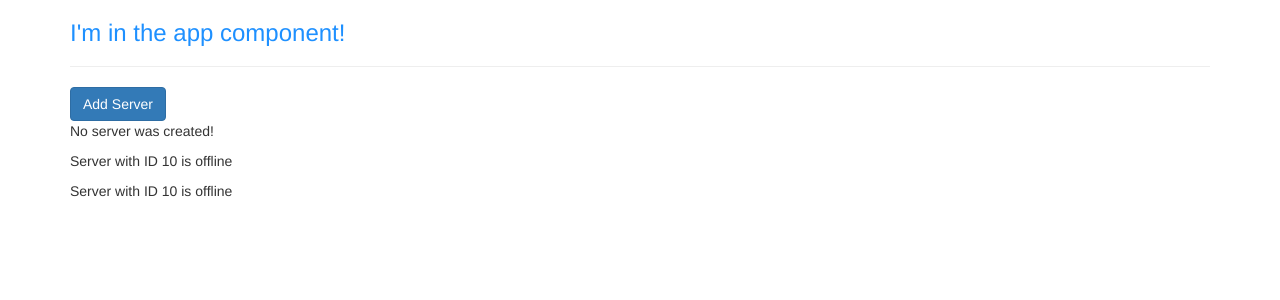
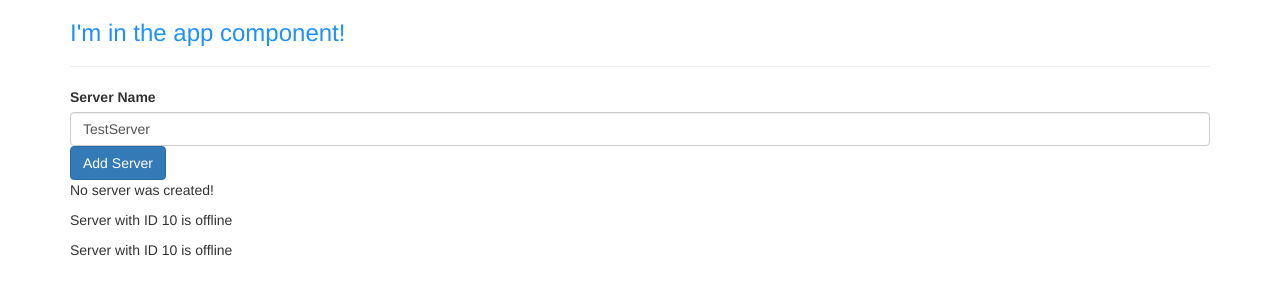
Before and after one commit to bertrbrts/UdemyAngularTraining, an Angular app: page / in a window 1280 px wide. Shown: the top 300 px of the page. Built offline with nearby package versions, Linux system fonts and the light colour scheme.

Commit message:
finishing data binding module

```diff
--- a/src/app/app.module.ts
+++ b/src/app/app.module.ts
@@ -1,5 +1,6 @@
 import { NgModule } from '@angular/core';
 import { BrowserModule } from '@angular/platform-browser';
+import { FormsModule } from '@angular/forms';
 
 import { AppComponent } from './app.component';
 import { ServerComponent } from './server/server.component';
@@ -12,7 +13,8 @@
     ServersComponent
   ],
   imports: [
-    BrowserModule
+    BrowserModule,
+    FormsModule
   ],
   providers: [],
   bootstrap: [AppComponent]
--- a/src/app/servers/servers.component.html
+++ b/src/app/servers/servers.component.html
@@ -1,3 +1,7 @@
+<label>Server Name</label>
+<!-- <input type="text" class="form-control" (input)="onUpdateServerName($event)"> -->
+<input type="text" class="form-control" [(ngModel)]="serverName">
+<!-- <p>{{ serverName }}</p> -->
 <button class="btn btn-primary"
         [disabled]="!allowNewServer"
         (click)="onCreateServer()">Add Server</button>
--- a/src/app/servers/servers.component.ts
+++ b/src/app/servers/servers.component.ts
@@ -8,6 +8,7 @@
 export class ServersComponent implements OnInit {
   allowNewServer = false;
   serverCreationStatus = 'No server was created!';
+  serverName = 'TestServer';
 
   constructor() {
       setTimeout(() => {
@@ -19,6 +20,10 @@
   }
 
   onCreateServer(){
-    this.serverCreationStatus = 'Server was created';
+    this.serverCreationStatus = 'Server was created!  Name is ' + this.serverName;
+  }
+
+  onUpdateServerName(event: any){
+    this.serverName = (<HTMLInputElement>event.target).value;
   }
 }
```
